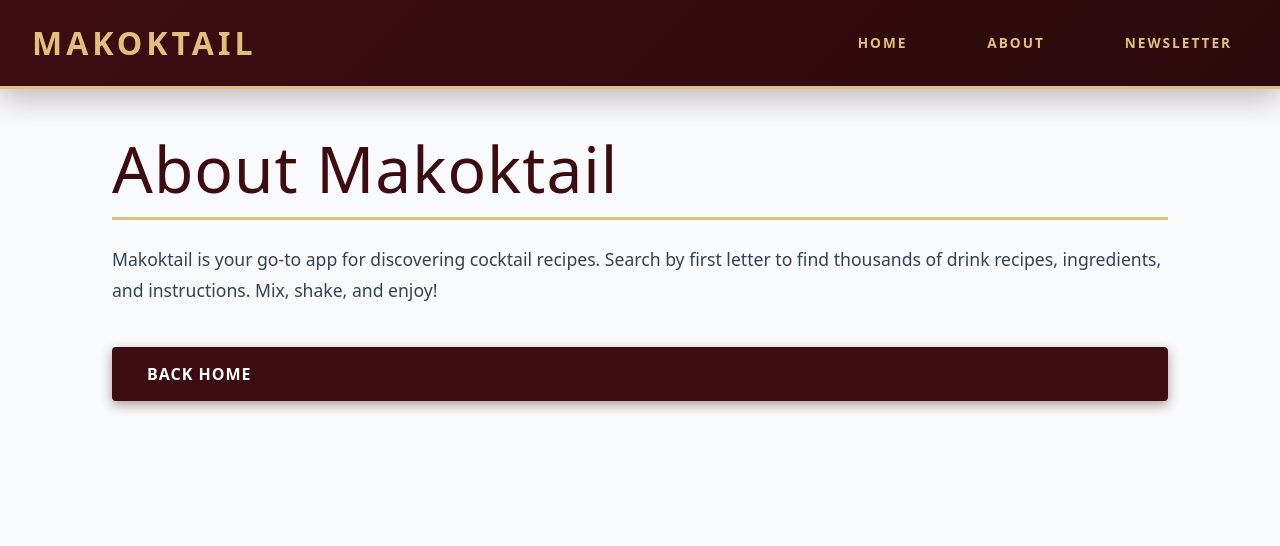
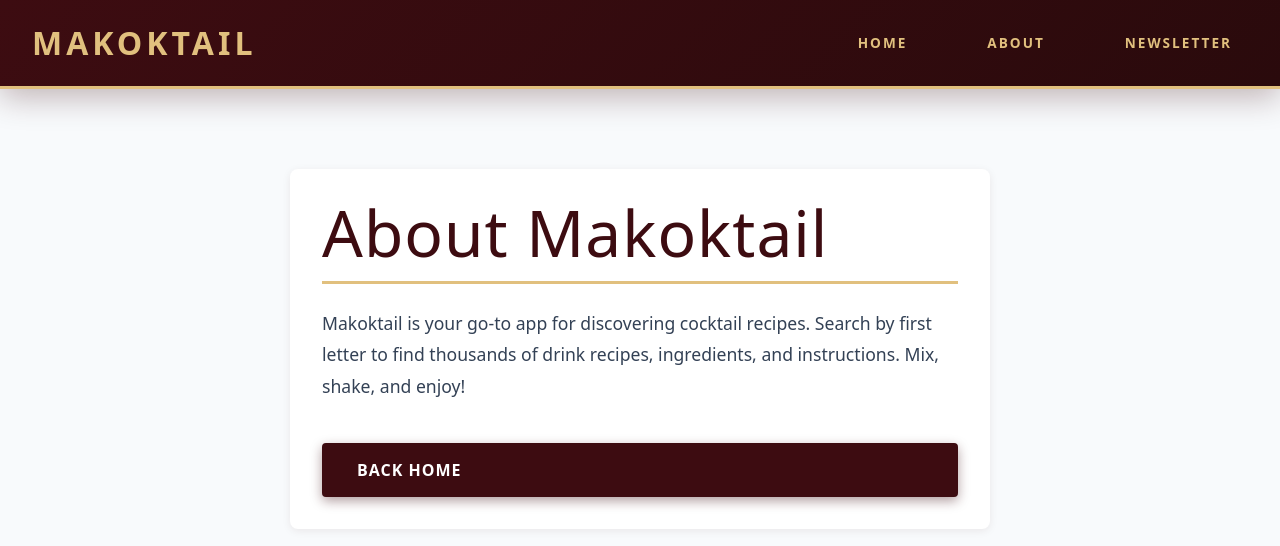
Before and after one commit to Dansonmomanyi/makoktail, a React (Vite) app: page /about in a window 1280 px wide. Shown: the top 546 px of the page. Built offline with nearby package versions, Linux system fonts and the light colour scheme.

Commit message:
Fix: Ensure consistent layout and styles in production (overlap issue)

```diff
--- a/src/App.jsx
+++ b/src/App.jsx
@@ -4,6 +4,7 @@ import { QueryClient, QueryClientProvider } from '@tanstack/react-query';
 import { ToastContainer } from 'react-toastify';
 import 'react-toastify/dist/ReactToastify.css';
 import { About, Error, HomeLayout, Landing, Newsletter, Cocktail } from './Pages';
+import './index.css';
 import { LoadingProvider } from './context/LoadingContext';
 
 import { action as newsletterAction } from './Pages/Newsletter';
--- a/src/assets/wrappers/Navbar.js
+++ b/src/assets/wrappers/Navbar.js
@@ -8,7 +8,7 @@ const Wrapper = styled.nav`
   padding: 1.5rem 2rem;
   position: sticky;
   top: 0;
-  z-index: 100;
+  z-index: 999;
 
   .nav-center {
     max-width: 1400px;
--- a/src/index.css
+++ b/src/index.css
@@ -1,3 +1,25 @@
+/* Ensure page-content and content-wrapper are always styled */
+.page-content {
+  width: 100%;
+  display: flex;
+  justify-content: center;
+  align-items: flex-start;
+  min-height: 60vh;
+  padding: 2rem 0;
+}
+
+.content-wrapper {
+  width: 100%;
+  max-width: 700px;
+  margin: 0 auto;
+  background: #fff;
+  border-radius: 0.5rem;
+  box-shadow: 0 2px 8px rgba(61, 12, 17, 0.08);
+  padding: 2rem;
+  display: flex;
+  flex-direction: column;
+  align-items: stretch;
+}
 /* ============= GLOBAL CSS =============== */
 
 *,
```
